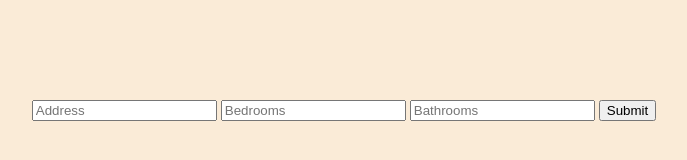
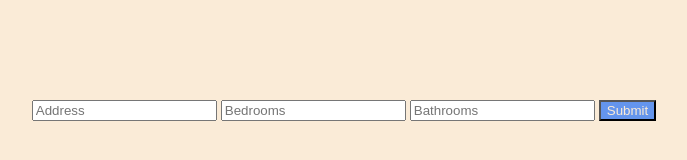
Before and after one commit to chetskii/home-listings, a plain HTML site: page index.html in a window 1280 px wide. Shown: the whole page, without its empty margins (296-983 px from the left). Drawn offline with nearby package versions, Linux system fonts and the light colour scheme.

Commit message:
Add styling to button

```diff
--- a/css/styles.css
+++ b/css/styles.css
@@ -3,3 +3,8 @@ body {
     text-align: center;
     margin-top: 100px;
 }
+
+button {
+    background-color: cornflowerblue;
+    color: antiquewhite;
+}
```
